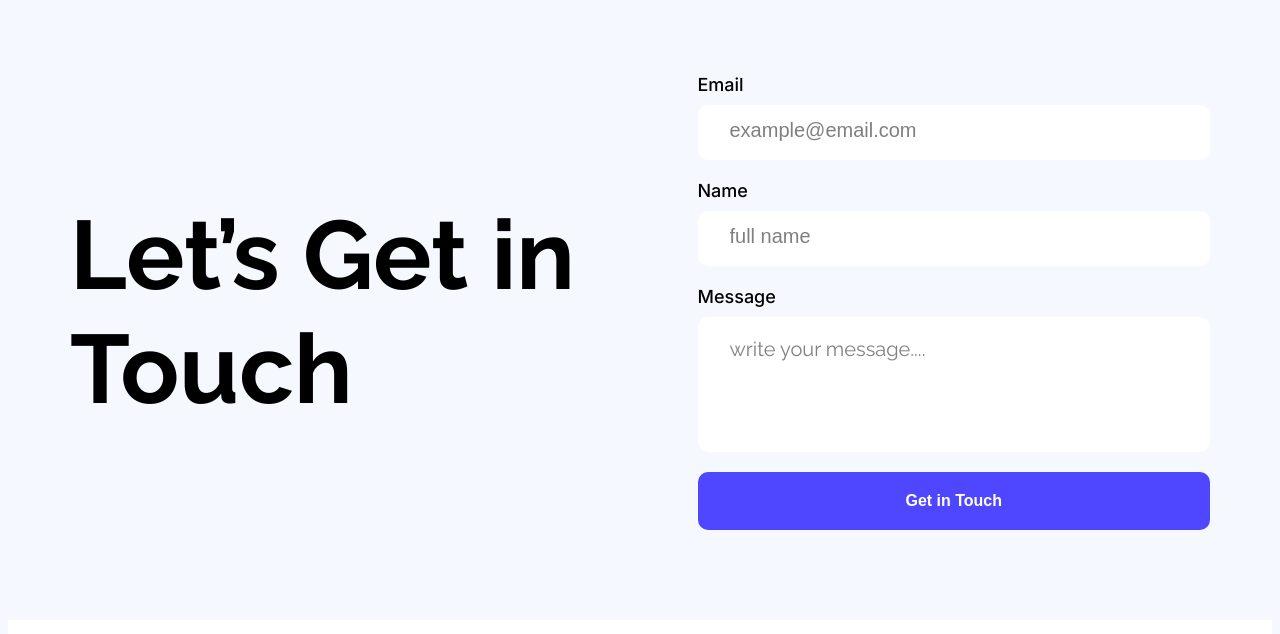
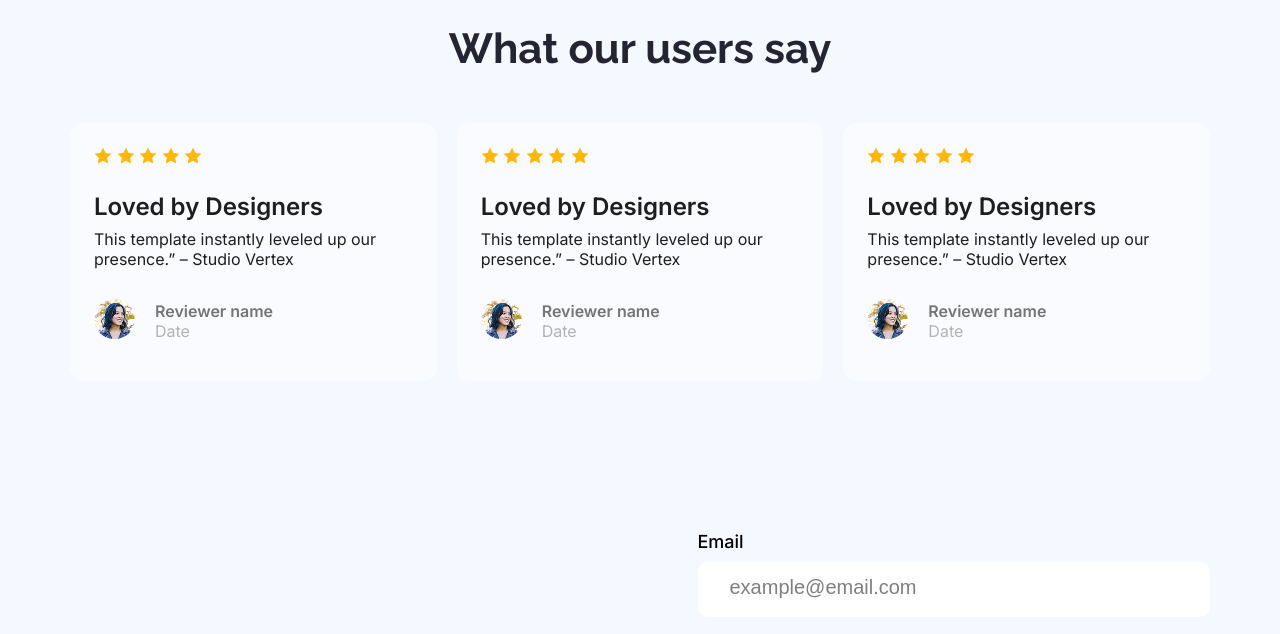
Before and after one commit to MD-ELIUS/ph-assignment-01, a plain HTML site: page index.html in a window 1280 px wide. Shown: the part 1860-2494 px from the top of the page. Drawn offline with Linux system fonts and the light colour scheme.

Commit message:
feedback section added

```diff
--- a/index.html
+++ b/index.html
@@ -61,6 +61,69 @@
                 </div>
          </section>
 
+         <!-- Feedback Section -->
+          <section class="feedback-section container">
+            <h2 class="feedback-title raleway-normal">What our users say</h2>
+            <div class="feedback-review-container inter-normal">
+                <div class="feedback-review-card">
+                    <div class="star-container">
+                       <img src="images/icon-star.png" alt="">
+                       <img src="images/icon-star.png" alt="">
+                       <img src="images/icon-star.png" alt="">
+                       <img src="images/icon-star.png" alt="">
+                       <img src="images/icon-star.png" alt="">
+                    </div>
+                    <h3 class="review-title">Loved by Designers</h3>
+                    <p class="review-subtitle">This template instantly leveled up our presence.” – Studio Vertex</p>
+                    <div class="reviewer">
+                      <div> <img src="images/avatar.png" alt=""></div>
+                       <div class="reviwer-details">
+                        <p class="reviewer-name">Reviewer name</p>
+                        <p class="reviewer-date">Date</p>
+                       </div>
+                    </div>
+                </div>
+
+                <div class="feedback-review-card">
+                    <div class="star-container">
+                       <img src="images/icon-star.png" alt="">
+                       <img src="images/icon-star.png" alt="">
+                       <img src="images/icon-star.png" alt="">
+                       <img src="images/icon-star.png" alt="">
+                       <img src="images/icon-star.png" alt="">
+                    </div>
+                    <h3 class="review-title">Loved by Designers</h3>
+                    <p class="review-subtitle">This template instantly leveled up our presence.” – Studio Vertex</p>
+                    <div class="reviewer">
+                        <div> <img src="images/avatar.png" alt=""></div>
+                       <div class="reviewer-details">
+                        <p class="reviewer-name">Reviewer name</p>
+                        <p class="reviewer-date">Date</p>
+                       </div>
+                    </div>
+                </div>
+
+                <div class="feedback-review-card">
+                    <div class="star-container">
+                       <img src="images/icon-star.png" alt="">
+                       <img src="images/icon-star.png" alt="">
+                       <img src="images/icon-star.png" alt="">
+                       <img src="images/icon-star.png" alt="">
+                       <img src="images/icon-star.png" alt="">
+                    </div>
+                    <h3 class="review-title">Loved by Designers</h3>
+                    <p class="review-subtitle">This template instantly leveled up our presence.” – Studio Vertex</p>
+                    <div class="reviewer">
+                      <div> <img src="images/avatar.png" alt=""></div>
+                       <div class="reviewer-details">
+                        <p class="reviewer-name">Reviewer name</p>
+                        <p class="reviewer-date">Date</p>
+                       </div>
+                    </div>
+                </div>
+            </div>
+          </section>
+
         <!-- Touch Section -->
          <section class="touch-section container">
             <div class="left-column">
@@ -81,7 +144,7 @@
 
 <!-- Footer Section -->
     <footer class="footer-section inter-normal">
-        <h2 class="footer-title">WEBVERSE</h2>
+        <h2 class="footer-title">WEB<span>V</span>ERSE</h2>
         <p class="footer-subtitle">Ready to elevate your online presence? Contact us today to discuss your project and discover how we can bring your vision to life.</p>
         <div class="footer-links">
             <a href="#">Home</a>
--- a/style.css
+++ b/style.css
@@ -201,6 +201,72 @@ header {
     margin-top: 0px;
 }
 
+
+/* Feedback Styles  */
+
+.feedback-section  {
+    margin-top: 100px;
+}
+
+.feedback-title {
+    font-weight: bold;
+    font-size: 42px;
+    color: #252432;
+    text-align: center;
+
+}
+
+.feedback-review-container {
+    display: flex;
+    justify-content: space-around;
+    gap: 20px;
+    margin-top: 50px;
+}
+
+.feedback-review-card {
+    background-color: rgba(255, 255, 255, 0.5);
+    padding: 24px;
+    border: none;
+    border-radius: 14px;
+}
+
+.review-title {
+    font-weight: 600;
+    font-size: 24px;
+    margin-bottom: 8px;
+    margin-top: 24px;
+    color: #1E1E1E;
+}
+
+.review-subtitle {
+    font-size: 16px;
+    color: #1E1E1E;
+    margin-top: 0px;
+}
+
+.reviewer {
+    display: flex;
+    gap: 20px;
+    align-items: center;
+}
+
+.reviewer img {
+    border: none;
+    border-radius: 50%;
+}
+.reviewer-name {
+    margin-bottom: 0px;
+    color: #757575;
+    font-weight: 600;
+    font-size: 16;
+}
+
+.reviewer-date {
+    margin-top: 0px;
+    color: #B3B3B3;
+    font-size: 16px;
+}
+
 /* Touch Styles */
 
 .touch-section {
@@ -282,6 +348,10 @@ header {
     margin-top: 0px;
 }
 
+.footer-title span {
+    color: #f58d17;
+}
+
 .footer-subtitle {
     font-size: 16px;
     color: #8987A1;
```
